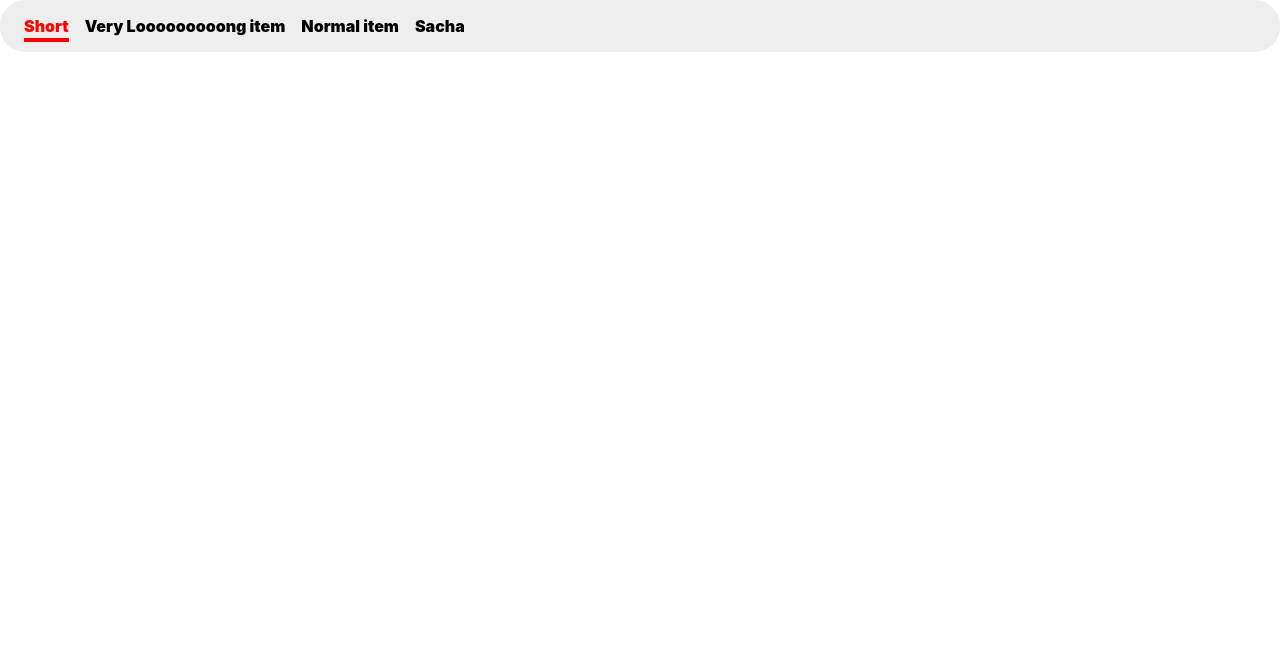
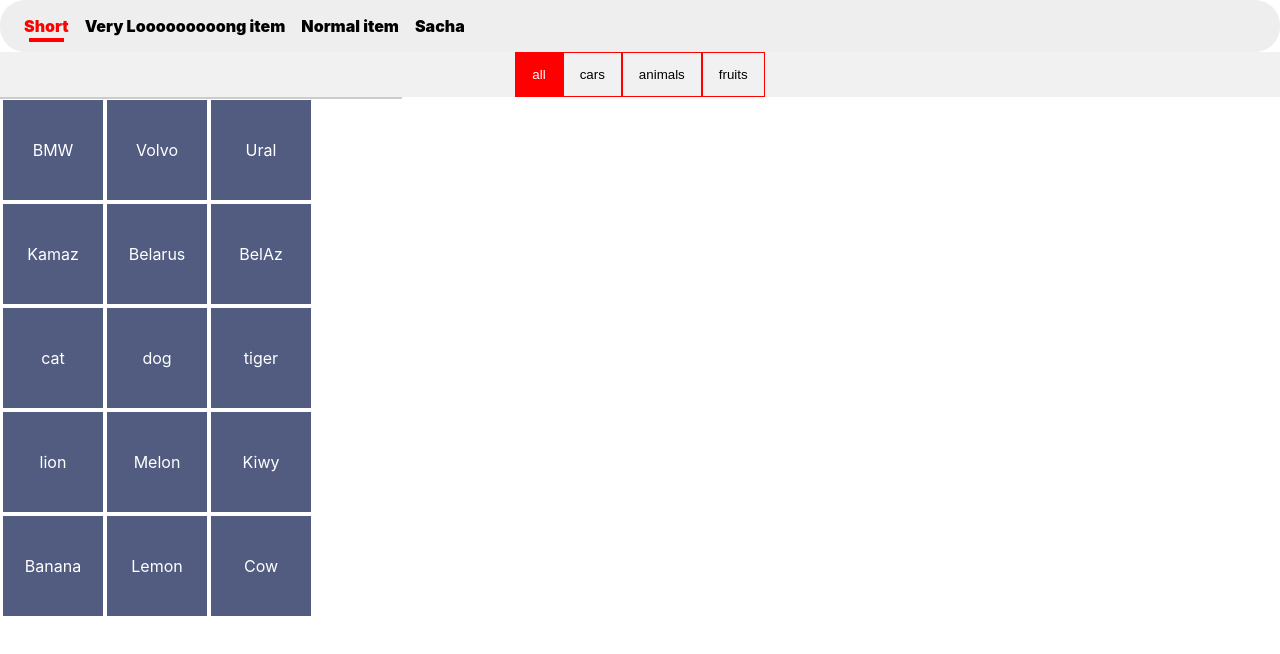
Before and after one commit to AlexsandrKotobus/framermotion, a React (Create React App) app: page / in a window 1280 px wide. Shown: the top 654 px of the page. Built offline with nearby package versions, Linux system fonts and the light colour scheme.

Commit message:
3(all) with Menu & Filter

```diff
--- a/src/App.js
+++ b/src/App.js
@@ -1,6 +1,6 @@
 import './App.css';
-// import Filter from './components/Filter'
-// import {data} from './data';
+import Filter from './components/Filter'
+import {data} from './data';
 import Menu from './components/Menu'
 
 
@@ -8,7 +8,7 @@
   return (
     <div className="App">
       <Menu />
-      {/* <Filter data = {data}/> */}
+      <Filter data = {data}/>
     </div>
   )
 }
--- a/src/components/Button.jsx
+++ b/src/components/Button.jsx
@@ -6,6 +6,7 @@
     const {
         text,
         handleClick = Function.prototype,
+        isSelected,
 
     } = props
     return (
@@ -16,7 +17,15 @@
         onClick={handleClick}
 
         >
-            {text}
+            {isSelected && <BgSelector />}
+            <motion.span
+            animate={{color: isSelected ? '#fff' : '#000'}}
+            style={{position: 'relative'}}
+            >
+                {text}
+            </motion.span>
+
+
         </motion.button>
     )
 }
@@ -28,7 +37,28 @@
     outline: 'none',
     padding: '14px 16px',
     backgroundColor: '#f1f1f1',
-    cursor: 'pointer'
+    cursor: 'pointer',
+    position: 'relative',
+
 
 
 }
+
+const BgSelector = () => {
+    return (
+        <motion.div
+        layoutId = 'activeMenuItem'
+        style={{
+            width: '100%',
+            height: '100%',
+            position: 'absolute',
+            top: 0,
+            left: 0,
+            backgroundColor: 'red',
+
+        }}
+
+        />
+
+    )
+}
--- a/src/components/Filter.jsx
+++ b/src/components/Filter.jsx
@@ -6,38 +6,48 @@
     // console.log(data)
     // стейт - начальное значение отфильтрованные машины cars
     // параметры - карточки cards, и измененные карточки setCards
-    const [cards, setCards] = useState(data.filter(el => el.category === 'cars'));
+    const [cards, setCards] = useState(data);
     // создааем массив из данных (про кнопки)
-    // к них естьькатегории, по которым мы и собираем их
+    // к них есть категории, по которым мы и собираем их
     //  - проходим по нему reduce
+
+    // состояние для кнопок фильтра
+const [selected, setSelected] =useState(0);
+
+
     const buttons = data.reduce((acc, el)=> {
         // мы формируем новый массив, в него будем собирать по условию
         // если данные -по категории уже есть - (возвращаем) return тот же массив, ничего не изменяем
         if(acc.includes(el.category)) return acc;
         // или вернем текущее значение и новые котегории
     return [...acc, el.category];
-    }, []);
+    // первая кнопка - all
+    }, ['all']);
 
 
 //функция которая будет принимать некий селенкто и будет менять
 //набор карточек и делать им фильтр на основе селектора
     const handleFilter = (selector) => {
+        // проверка
+        if (selector === 'all') return setCards(data);
         //берем каждый элемент и говорим, что категория элемента должна быть  = селектору
         setCards(data.filter(el=> el.category === selector));
 
     }
     // разметка
     return (
-        <div>
-            <div>
-                {buttons.map(btn=>(<Button
+        <motion.div layout
+        style={{margin: '5s0px auto'}}>
+            <div style={{backgroundColor: '#f1f1f1'}}>
+                {buttons.map((btn, index) =>(<Button
                 // !!! если нет дочерних элементов, то пишем в 1 скобке
                 // <Button>, а не в <Button></Button>
                 // key - Для map
                     key={btn}
                     text={btn}
                     // btn - будет селектором
-                    handleClick={() => handleFilter(btn)}
+                    handleClick={() => {handleFilter(btn); setSelected(index)}}
+                    isSelected = {selected===index}
 
                 />))}
             </div>
@@ -46,16 +56,17 @@
             <motion.div
                 layout
                     style={{owerflow: 'hidden', maxWidth: 400, border: '1px solid #ccc'}}>
-                        <AnimatePresence initial ={false} mode='wait'>
+                        <AnimatePresence initial ={false} mode='wait' >
                             {
                                 cards.map(el => (
                                     <motion.div
+                                    layout
                                     key={el.title}
                                     style={boxStyle}
                                     initial={{opacity: 0}}
                                     animate={{opacity: 1}}
                                     exit={{opacity: 0}}
-                                    transition={{duration: 1}}
+                                    transition={{duration: 0.5}}
                                     >
                                         {/* title - см в data */}
                                         {el.title}
@@ -66,7 +77,7 @@
                             }
                         </AnimatePresence>
             </motion.div>
-        </div>
+        </motion.div>
     );
 
 
--- a/src/components/Menu.jsx
+++ b/src/components/Menu.jsx
@@ -71,7 +71,10 @@
             // layoutId - уникальное фиксированное имя, значение его мб разным, например active
             layoutId='activeItem'
             style={{
-                width: '100%',
+                // уменьшит на 10px
+                width: 'calc(100% - 10px)',
+                //сместит влево полоску, чтоб была по центру
+                left: '5px',
                 height: '4px',
                 position: 'absolute',
                 bottom: '-6px',
```
